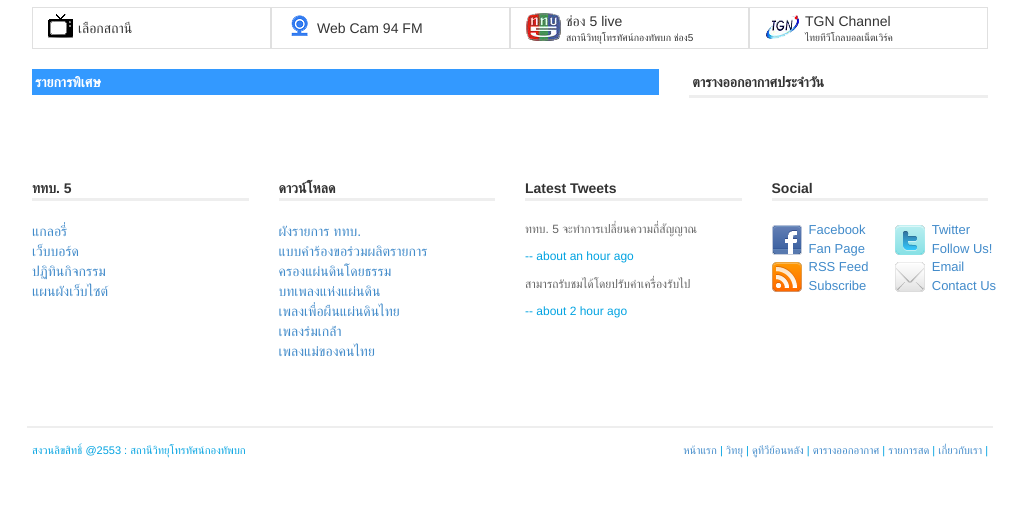
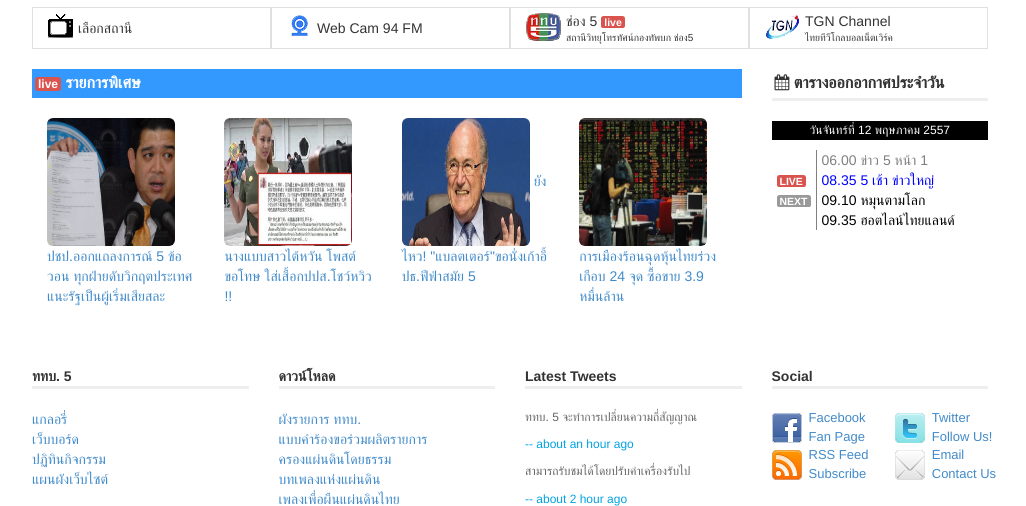
Before and after one commit to caveofgeek/tv5, a plain HTML site: page index.html in a window 1280 px wide. Shown: the part 671-1177 px from the top of the page, without its empty margins (130-1156 px from the left). Drawn offline with Linux system fonts and the light colour scheme.

Commit message:
update home-page add calendar

```diff
--- a/css/home.css
+++ b/css/home.css
@@ -4,6 +4,7 @@ div.content .header {
   color: #333;
   margin-bottom: 20px;
   padding: 3px;
+  font-size: 16px;
 }
 
 div.content .highlight-header {
@@ -13,6 +14,7 @@ div.content .highlight-header {
   margin-bottom: 20px;
   padding: 3px;
   color:#fff;
+  font-size: 16px;
 }
 
 div.content {
@@ -73,3 +75,44 @@ div.video-menu:hover {
 div#video-mgr {
 	margin-top:10px;
 }
+
+/*
+	overload span.badge from boostrap
+*/
+span.label {
+	padding: 0px 3px !important;
+}
+a.title-news {
+	text-decoration: none;
+}
+p.calendar-header {
+	background-color: #000;
+	font-size: 12px;
+	color: #fff;
+	padding: 1px;
+	text-align: center;
+}
+div.schedual div {
+	float:left;
+}
+
+div.schedual .show-status {
+	border-right: 1px solid gray;
+	padding: 0px 5px;
+	width:45px;
+	height: 20px;
+}
+div.schedual .show-list {
+	width:165px;
+	padding-left:5px;
+}
+
+.color-gray {
+	color: gray;
+}
+.color-blue {
+	color: blue;
+}
+.color-black {
+	color: #000;
+}
--- a/index.html
+++ b/index.html
@@ -74,28 +74,67 @@
           </div>
           <div class="col-md-3 video-menu">
             <div class="pull-left" id="tv5"></div>
-            <div class="pull-left text-video2"> <div>ช่อง 5 live</div><div>สถานีวิทยุโทรทัศน์กองทัพบก ช่อง5</div></div>
+            <div class="pull-left text-video2"> <div>ช่อง 5 <span class="label label-danger">live</span></div><div>สถานีวิทยุโทรทัศน์กองทัพบก ช่อง5</div></div>
           </div>
           <div class="col-md-3 video-menu">
             <div class="pull-left" id="tgn"></div>
             <div class="pull-left text-video2"> <div>TGN Channel</div><div>ไทยทีวีโกลบอลเน็ตเวิร์ค</div> </div>
           </div>
-        <!--
-          <ul class="nav" id="video-menu">
-            <li><div class="image-icon"></div> <div class="text-icon2"> </div></li>
-            <li><div class="image-icon"></div> <div class="text-icon2">Web Cam 94 FM </div></li>
-            <li><div class="image-icon"></div> <div class="text-icon">ช่อง 5 live<br>สถานีวิทยุโทรทัศน์กองทัพบก ช่อง5  </div></li>
-            <li><div class="image-icon"></div> <div class="text-icon">TGN Channel<br>ไทยทีวีโกลบอลเน็ตเวิร์ค </div></li>
-          </ul>
-        -->
         </div>
       </div>
       <div class="row content">
-          <div class="col-md-8">
-            <div class="highlight-header">รายการพิเศษ</div>
+          <div class="col-md-9">
+            <div class="highlight-header"> <span class="label label-danger">live</span> <span>รายการพิเศษ</span></div>
+            <div class="col-md-3">
+              <img src="./img/home/new1.jpg" class="img-rounded" width="128" height="128">
+              <a href="#" class="title-news">ปชป.ออกแถลงการณ์ 5 ข้อ วอน ทุกฝ่ายดับวิกฤตประเทศ แนะรัฐเป็นผู้เริ่มเสียสละ</a>
+            </div>
+            <div class="col-md-3">
+              <img src="./img/home/new2.jpg" class="img-rounded" width="128" height="128">
+              <a href="#" class="title-news">นางแบบสาวไต้หวัน โพสต์ขอโทษ ใส่เสื้อกปปส.โชว์หวิว !!</a>
+            </div>
+            <div class="col-md-3">
+              <img src="./img/home/new3.jpg" class="img-rounded" width="128" height="128">
+              <a href="#" class="title-news">ยังไหว! "แบลตเตอร์"ขอนั่งเก้าอี้ปธ.ฟีฟ่าสมัย 5</a>
+            </div>
+            <div class="col-md-3">
+              <img src="./img/home/new4.jpg" class="img-rounded" width="128" height="128">
+              <a href="#" class="title-news">การเมืองร้อนฉุดหุ้นไทยร่วงเกือบ 24 จุด ซื้อขาย 3.9 หมื่นล้าน</a>
+            </div>
           </div>
-          <div class="col-md-4">
-            <div class="header">ตารางออกอากาศประจำวัน</div>
+          <div class="col-md-3">
+            <div class="header"><i class="fa fa-calendar"></i> ตารางออกอากาศประจำวัน</div>
+            <div class="calendar">
+              <p class="calendar-header">วันจันทร์ที่ 12 พฤษภาคม 2557</p>
+              <div class="schedual">
+                <div class="show-status"></div>
+                <div class="show-list">
+                  <span class="color-gray">06.00 ข่าว 5 หน้า 1</span>
+                </div>
+              </div>
+              <div class="schedual">
+                <div class="show-status">
+                  <span class="label label-danger">LIVE</span>
+                </div>
+                <div class="show-list">
+                  <span class="color-blue">08.35 5 เช้า ข่าวใหญ่</span>
+                </div>
+              </div>
+              <div class="schedual">
+                <div class="show-status">
+                  <span class="label label-default">NEXT</span>
+                </div>
+                <div class="show-list">
+                  <span class="color-black">09.10 หมุนตามโลก</span>
+                </div>
+              </div>
+              <div class="schedual">
+                <div class="show-status"></div>
+                <div class="show-list">
+                  <span class="color-black">09.35 ฮอตไลน์ไทยแลนด์</span>
+                </div>
+              </div>
+            </div>
           </div>
       </div>
     </div>
```
Also changed, not shown: img/home/new1.jpg (added), img/home/new2.jpg (added), img/home/new3.jpg (added), img/home/new4.jpg (added), 4 other files.
